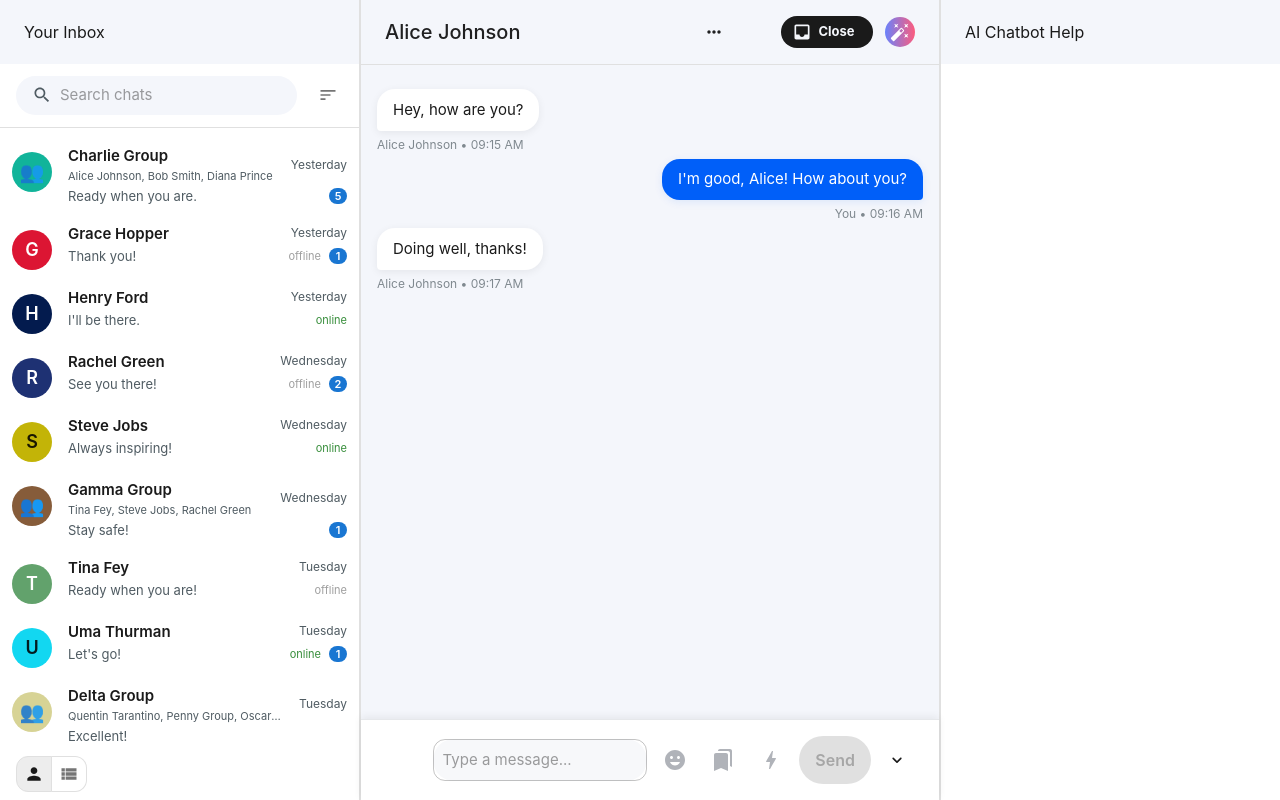
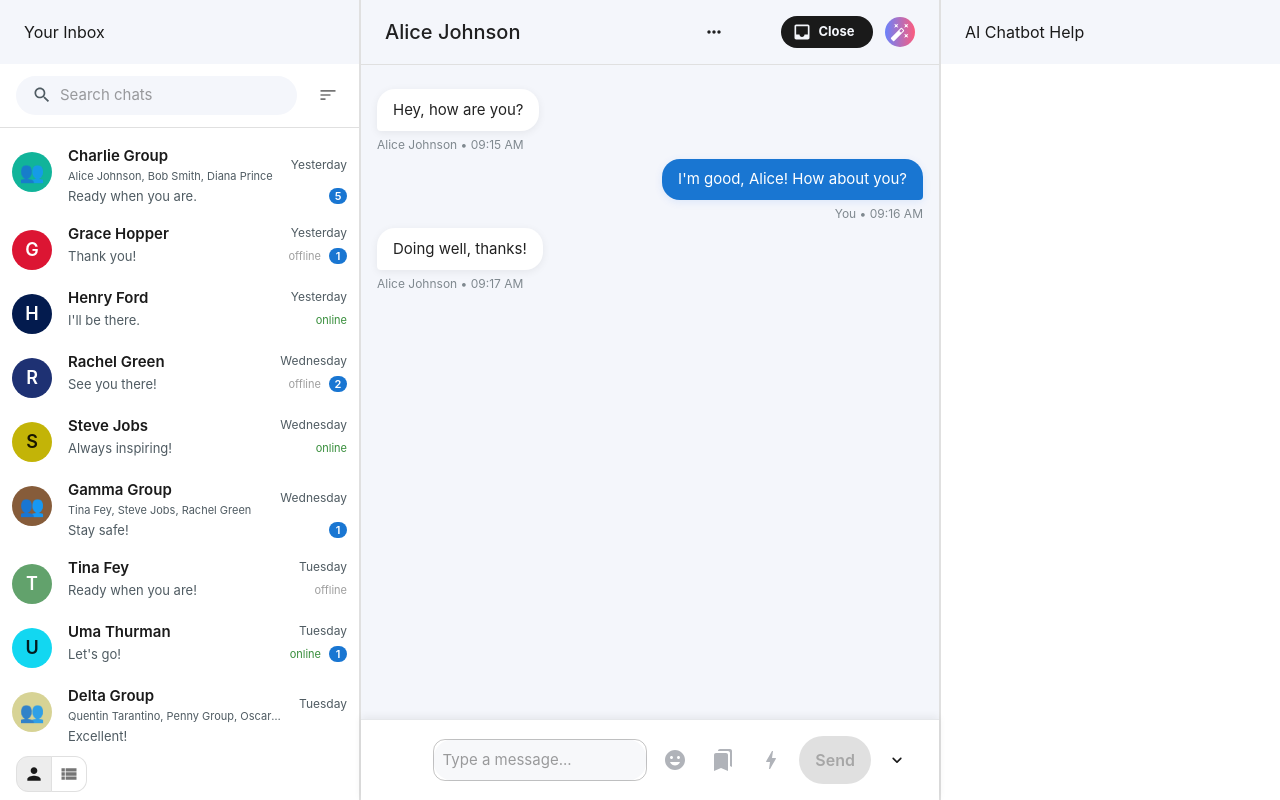
Before and after one commit to shekhar-sg/beyond-chat-assignment, a Next.js app: page /conversation/1 in a window 1280 px wide. Built offline with nearby package versions, Linux system fonts and the light colour scheme; some icons are missing; what @mui/material-nextjs would draw is missing.

Commit message:
refactor Conversation component to enhance message handling and integrate MessageInput and MessageList

```diff
--- a/src/components/MessageBubble.tsx
+++ b/src/components/MessageBubble.tsx
@@ -11,33 +11,38 @@ const MessageBubble = ({ from, message, time, isMe }: MessageBubbleProps) => (
   <Box
     sx={{
       mb: 0.5,
-      display: 'flex',
-      flexDirection: 'column',
-      alignItems: isMe ? 'flex-end' : 'flex-start',
+      display: "flex",
+      flexDirection: "column",
+      alignItems: isMe ? "flex-end" : "flex-start",
       px: 2,
     }}
   >
     <Box
       sx={{
-        display: 'flex',
-        alignItems: 'flex-end',
+        display: "flex",
+        alignItems: "flex-end",
         gap: 1,
-        flexDirection: isMe ? 'row-reverse' : 'row',
+        flexDirection: isMe ? "row-reverse" : "row",
       }}
     >
       <Box
-        sx={{
-          bgcolor: isMe ? '#005ff9' : '#fff',
-          color: isMe ? '#fff' : 'text.primary',
-          px: 2,
-          py: 1.2,
-          borderRadius: isMe ? '18px 18px 4px 18px' : '18px 18px 18px 4px',
-          maxWidth: { xs: '90vw', sm: '60vw' },
-          fontSize: 15,
-          boxShadow: isMe ? '0 2px 8px 0 #005ff91a' : '0 2px 8px 0 #0001',
-          transition: 'background 0.2s',
-          minWidth: 40,
-          wordBreak: 'break-word',
+        sx={(theme) => {
+          const bgcolor = isMe
+            ? theme.palette.primary.main
+            : theme.palette.common.white;
+          return {
+            bgcolor,
+            color: theme.palette.getContrastText(bgcolor),
+            px: 2,
+            py: 1.2,
+            borderRadius: isMe ? "18px 18px 4px 18px" : "18px 18px 18px 4px",
+            maxWidth: { xs: "90vw", sm: "60vw" },
+            fontSize: 15,
+            boxShadow: isMe ? "0 2px 8px 0 #005ff91a" : "0 2px 8px 0 #0001",
+            transition: "background 0.2s",
+            minWidth: 40,
+            wordBreak: "break-word",
+          };
         }}
       >
         {message}
@@ -46,9 +51,15 @@ const MessageBubble = ({ from, message, time, isMe }: MessageBubbleProps) => (
     <Typography
       variant="caption"
       color="text.secondary"
-      sx={{ mt: 0.5, fontWeight: 400, fontSize: 12, textAlign: isMe ? 'right' : 'left', opacity: 0.7 }}
+      sx={{
+        mt: 0.5,
+        fontWeight: 400,
+        fontSize: 12,
+        textAlign: isMe ? "right" : "left",
+        opacity: 0.7,
+      }}
     >
-      {isMe ? 'You' : from} • {time}
+      {isMe ? "You" : from} • {time}
     </Typography>
   </Box>
 );
```
